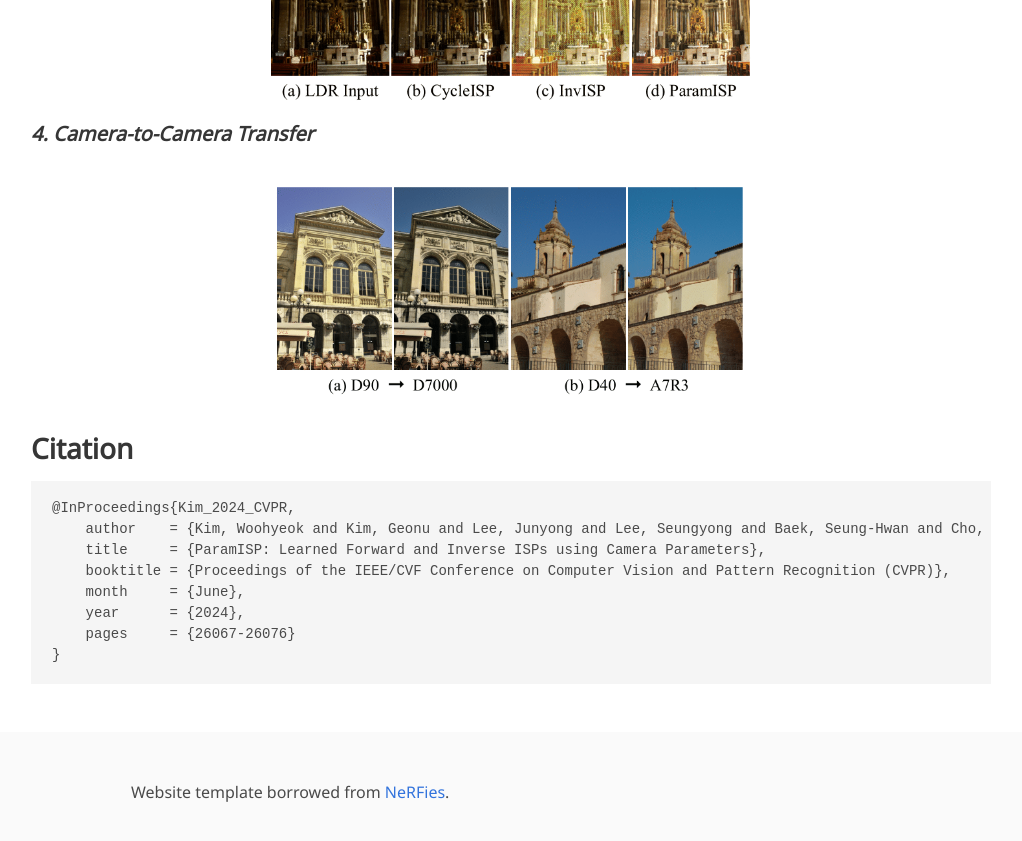
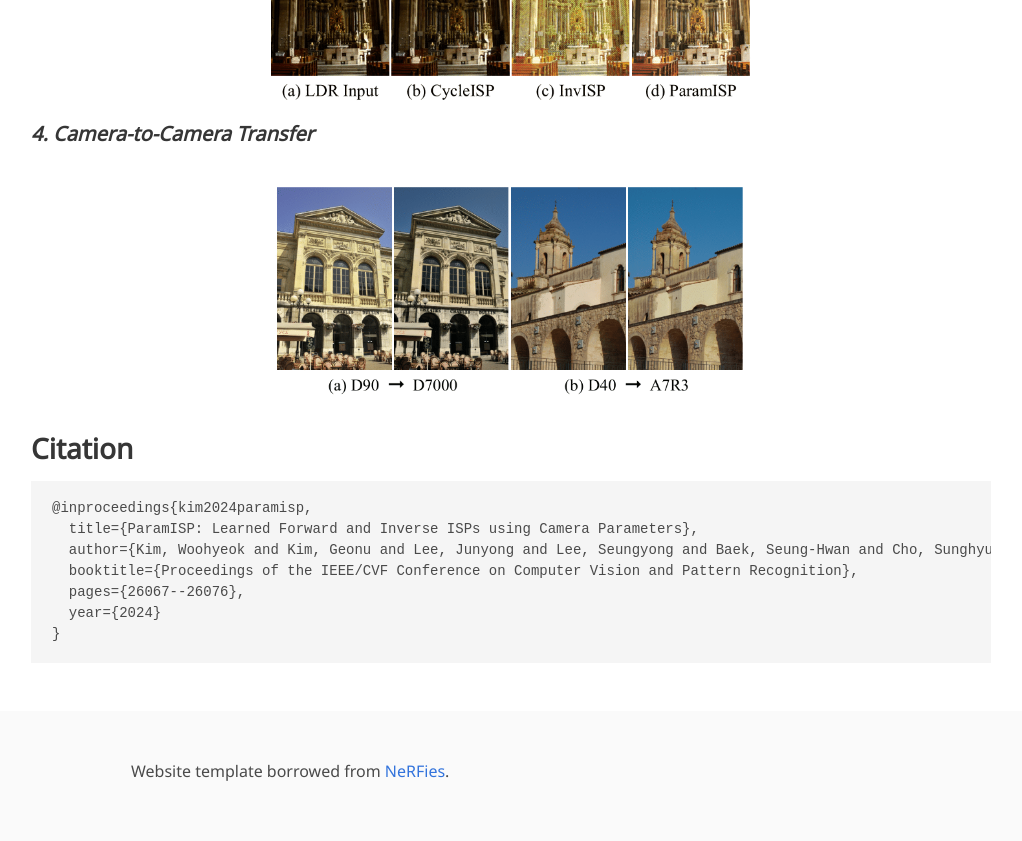
Before and after one commit to woo525/ParamISP, a Jekyll site: the page built from index.md, in a window 1280 px wide and 900 px high, scrolled down 4109 px. Shown: the top 841 px of the window, without its empty margins (129-1151 px from the left). Built offline with Jekyll 4.4.1, drawn with Linux system fonts in a browser that asks for light colours; some web fonts are replaced.

Commit message:
Update index.md

````diff
--- a/index.md
+++ b/index.md
@@ -66,12 +66,11 @@ Extensive experiments demonstrate that ParamISP achieve superior RAW and sRGB re
 
 ## Citation
 ```
-@InProceedings{Kim_2024_CVPR,
-    author    = {Kim, Woohyeok and Kim, Geonu and Lee, Junyong and Lee, Seungyong and Baek, Seung-Hwan and Cho, Sunghyun},
-    title     = {ParamISP: Learned Forward and Inverse ISPs using Camera Parameters},
-    booktitle = {Proceedings of the IEEE/CVF Conference on Computer Vision and Pattern Recognition (CVPR)},
-    month     = {June},
-    year      = {2024},
-    pages     = {26067-26076}
+@inproceedings{kim2024paramisp,
+  title={ParamISP: Learned Forward and Inverse ISPs using Camera Parameters},
+  author={Kim, Woohyeok and Kim, Geonu and Lee, Junyong and Lee, Seungyong and Baek, Seung-Hwan and Cho, Sunghyun},
+  booktitle={Proceedings of the IEEE/CVF Conference on Computer Vision and Pattern Recognition},
+  pages={26067--26076},
+  year={2024}
 }
 ```
````
